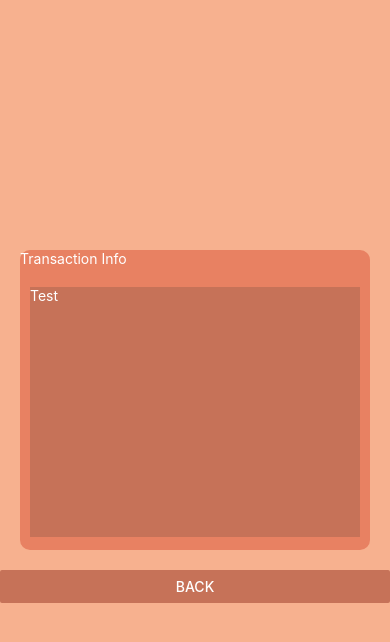
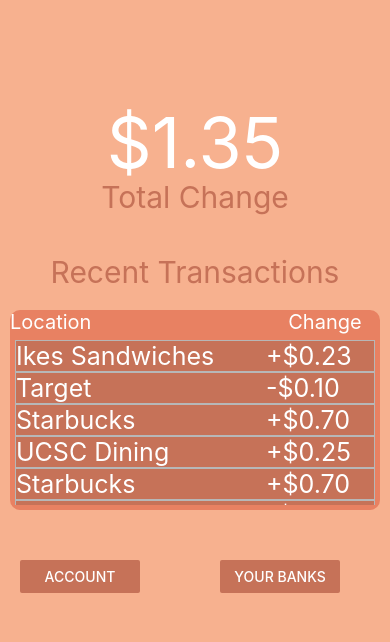
Before and after one commit to VaughnFisher/Change_Mobile, a React Native app: screen / in a window 390 px wide. Shown: the top 642 px of the page. Built offline with nearby package versions, Linux system fonts and the light colour scheme.

Commit message:
Transaction Info page and more buttons

```diff
--- a/App.js
+++ b/App.js
@@ -21,25 +21,33 @@
           {'location': 'Starbucks', 'charge': '+$0.92'},
       ],
 
-      currentPage: "page2"
+      currentPage: "HOME"
     }
 
-    this.onButtonPress = this.onButtonPress.bind(this)
+    this.buttonHOMEtoTRINFO = this.buttonHOMEtoTRINFO.bind(this)
+    this.buttonHOMEtoBANK = this.buttonHOMEtoBANK.bind(this)
+    this.buttonBACK = this.buttonBACK.bind(this)
+
   }
 
-  onButtonPress(){
-    console.log("Pressed")
-    if (this.state.currentPage === "page1"){
-      this.setState({currentPage: "page2"})
-    }
-    else if(this.state.currentPage === "page2"){
-      this.setState({currentPage: "page1"})
-    }
+  buttonHOMEtoTRINFO(){
+      console.log("Home to Transaction Info")
+      this.setState({currentPage: "TRINFO"})
+  }
+
+  buttonHOMEtoBANK(){
+      console.log("Home to Bank")
+      this.setState({currentPage: "BANK"})
+  }
+
+  buttonBACK(){
+      console.log("BACK")
+      this.setState({currentPage: "HOME"})
   }
 
 
   renderPage(){
-    if (this.state.currentPage === "page1"){
+    if (this.state.currentPage === "HOME"){
       return(
         <View style={styles.page}>
           <View style={styles.body}>
@@ -59,7 +67,7 @@
             </Text>
             <ScrollView style={{marginTop: 30, marginBottom: 5, marginRight:5,marginLeft:5}}>{
                 this.state.transactions.map((item, index) => (
-                    <TouchableHighlight onPress={this.onButtonPress}>
+                    <TouchableHighlight onPress={this.buttonHOMEtoTRINFO}>
                       <View key = {item.charge} style={styles.transaction}>
                         <Text style={styles.location}>{item.location}</Text>
                         <Text style={styles.charge}>{item.charge}</Text>
@@ -69,27 +77,86 @@
               }
             </ScrollView>
           </View>
+          <View style={{flexDirection:'row', alignItems: 'stretch'}}>
+            <View style={{marginLeft: 20, marginTop: 50, width: 120, alignSelf: 'flex-start'}}>
+              <Button
+                  title="Account"
+                  color="#c67258"
+                  onPress={this.buttonHOMEtoBANK}
+              />
+            </View>
+            <View style={{marginLeft: 80, marginTop: 50, width: 120, alignSelf: 'flex-end'}}>
+              <Button
+                  title="Your Banks"
+                  color="#c67258"
+                  onPress={this.buttonHOMEtoBANK}
+              />
+            </View>
+          </View>
         </View>
       )
     }
 
-    if (this.state.currentPage === "page2"){
+    if (this.state.currentPage === "TRINFO"){
       return(
         <View style={styles.page}>
+        <View style={styles.body}>
+
+            <Text style={styles.total}>
+              {this.state.total}
+            </Text>
+            <Text style={styles.textLarge}>
+              Total Change{"\n"}
+            </Text>
+          </View>
             <View style={styles.body2}>
-              <Text style={styles.white}>
+              <Text style={{textAlign: 'center', fontSize: 30, color: '#fff'}}>
                 Transaction Info
               </Text>
               <View style={styles.transactionInfo}>
-                <Text style={styles.white}>
-                  Test
+                <Text style={{textAlign: 'left', fontSize: 15, color: '#fff'}}>
+                  Location:       Ikes Sandwiches{"\n"}
+                  You Owed:       $8.75{"\n"}
+                  You Paid:       $10.00{"\n"}
+                  Cash Back:      $1.00{"\n"}
+                  Change:         $0.23{"\n"}
+                  Tip?            No
                 </Text>
               </View>
             </View>
             <Button
               title="Back"
               color="#c67258"
-              onPress={this.onButtonPress}
+              onPress={this.buttonBACK}
+            />
+        </View>
+      )
+    }
+
+    if (this.state.currentPage === "BANK"){
+      return(
+        <View style={styles.page}>
+        <View style={styles.body}>
+          </View>
+            <View style={styles.body2}>
+              <Text style={{textAlign: 'center', fontSize: 30, color: '#fff'}}>
+                Transaction Info
+              </Text>
+              <View style={styles.transactionInfo}>
+                <Text style={{textAlign: 'left', fontSize: 15, color: '#fff'}}>
+                  Location:       Ikes Sandwiches{"\n"}
+                  You Owed:       $8.75{"\n"}
+                  You Paid:       $10.00{"\n"}
+                  Cash Back:      $1.00{"\n"}
+                  Change:         $0.23{"\n"}
+                  Tip?            No
+                </Text>
+              </View>
+            </View>
+            <Button
+              title="Back"
+              color="#c67258"
+              onPress={this.buttonBACK}
             />
         </View>
       )
@@ -112,8 +179,7 @@
 }
 
 const styles = StyleSheet.create({
-
-  //page1
+  //HOME
   page: {
     flex: 1,
     backgroundColor: '#f7b18f',
@@ -179,11 +245,10 @@
     fontSize: 25,
   },
 
-  //page2
+  //TRINFO
   body2: {
     height: 300,
     backgroundColor: '#e88162',
-    marginTop: 250,
     marginBottom: 20,
     marginRight: 20,
     marginLeft: 20,
@@ -192,8 +257,8 @@
 
   transactionInfo: {
     backgroundColor: '#c67258',
-    height: 250,
-    marginTop: 20,
+    height: 245,
+    marginTop: 5,
     marginRight: 10,
     marginLeft: 10,
   },
```
